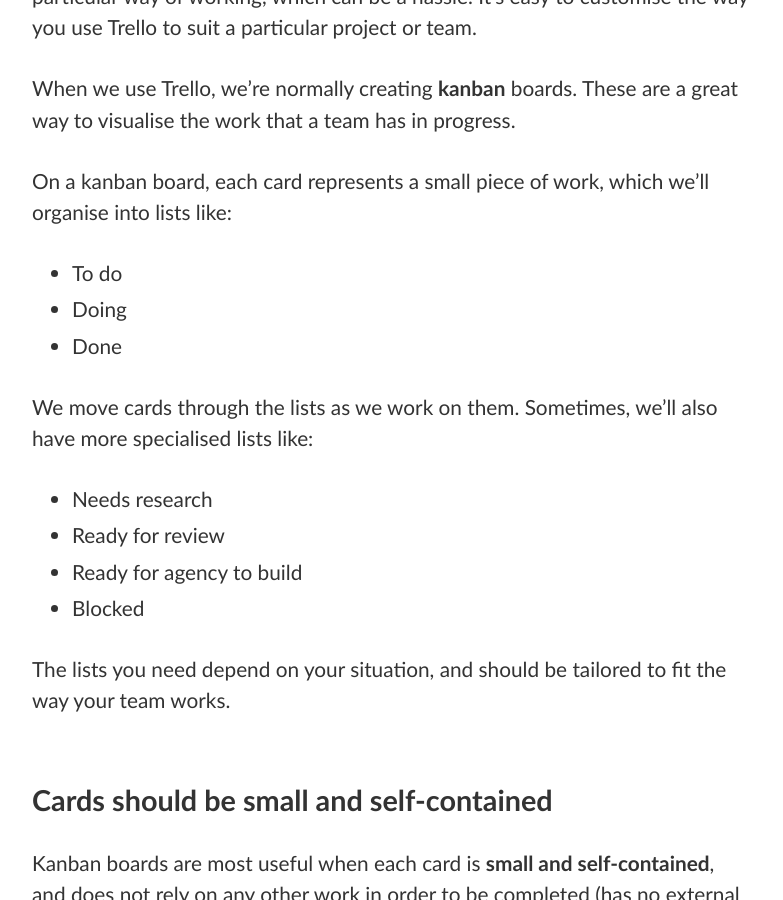
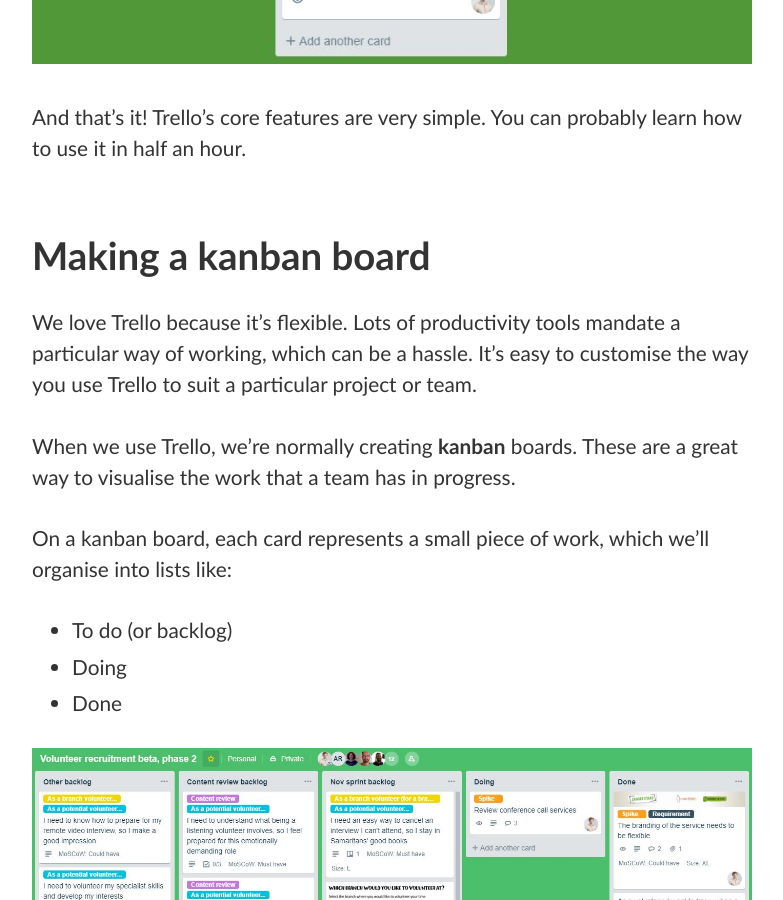
Before and after one commit to samaritans-digital/samaritans-digital, a Jekyll site: the page built from _posts/2018-11-09-trello.md, in a window 1280 px wide and 900 px high, scrolled down 842 px. Shown: the whole window, without its empty margins (248-1031 px from the left). Built offline with Jekyll 4.4.1, drawn with Linux system fonts in a browser that asks for light colours.

Commit message:
Images added

```diff
--- a/_posts/2018-11-09-trello.md
+++ b/_posts/2018-11-09-trello.md
@@ -5,6 +5,8 @@ title: How we make Trello work for us
 [Trello](https://trello.com) is a flexible, surprisingly powerful productivity tool. We think it's a great way to visualise and plan a team's work.
 
 Trello lets you create **boards**. Each board can have as many **lists** as you like, named whatever you want. You can add **cards** to each list. Cards can be re-ordered, dragged between lists and can hold different kinds of info.
+
+![Trello cards and lists are very flexible](/uploads/trello-features.jpg)
 
 And that's it! Trello's core features are very simple. You can probably learn how to use it in half an hour.
 
@@ -16,9 +18,11 @@ When we use Trello, we're normally creating **kanban** boards. These are a great
 
 On a kanban board, each card represents a small piece of work, which we'll organise into lists like:
 
-- To do
+- To do (or backlog)
 - Doing
 - Done
+
+![An example trello board with several lists](/uploads/example-board.jpg)
 
 We move cards through the lists as we work on them. Sometimes, we'll also have more specialised lists like:
 
```
Also changed, not shown: uploads/example-board.JPG (added), uploads/trello-features.JPG (added).
